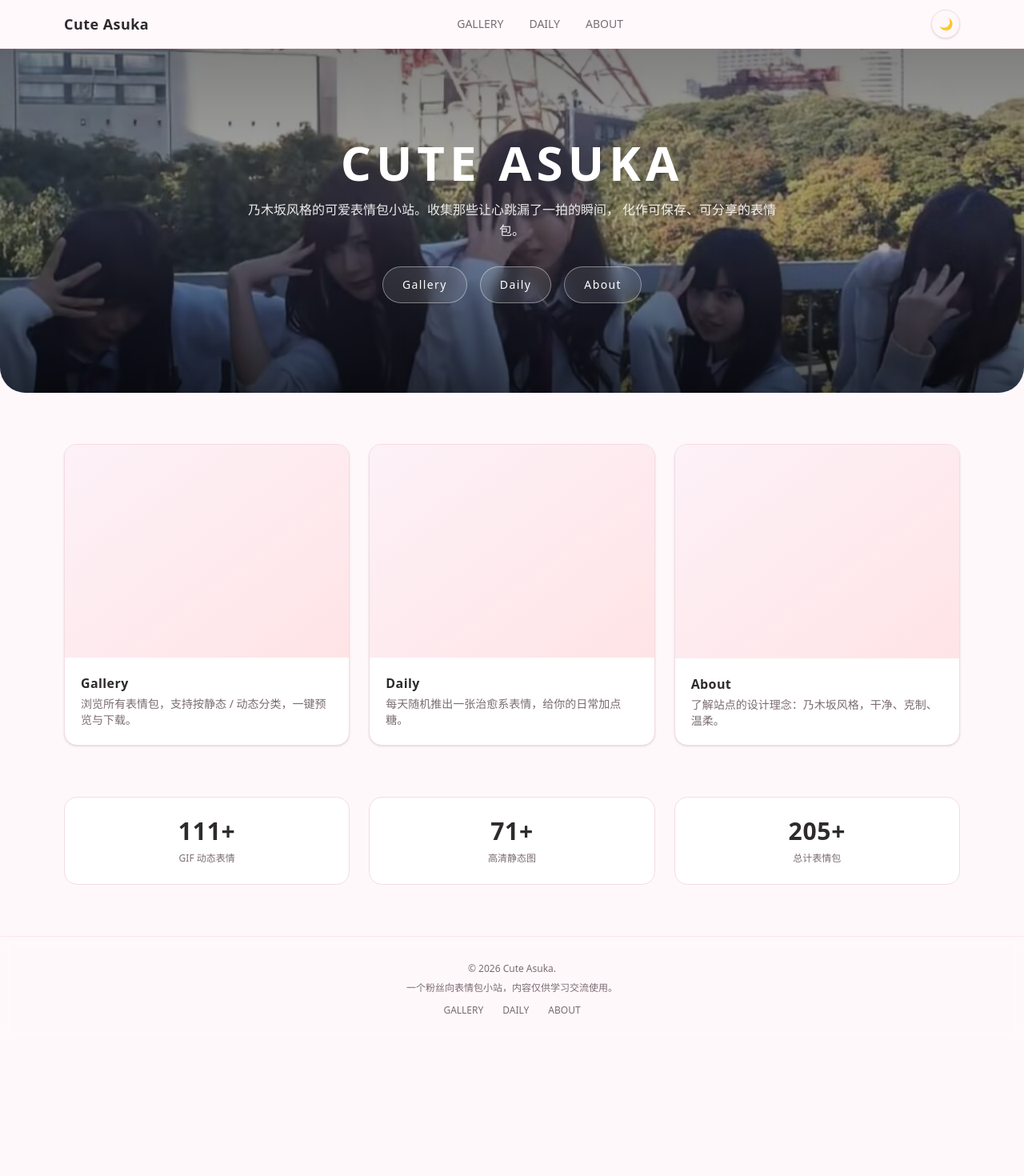
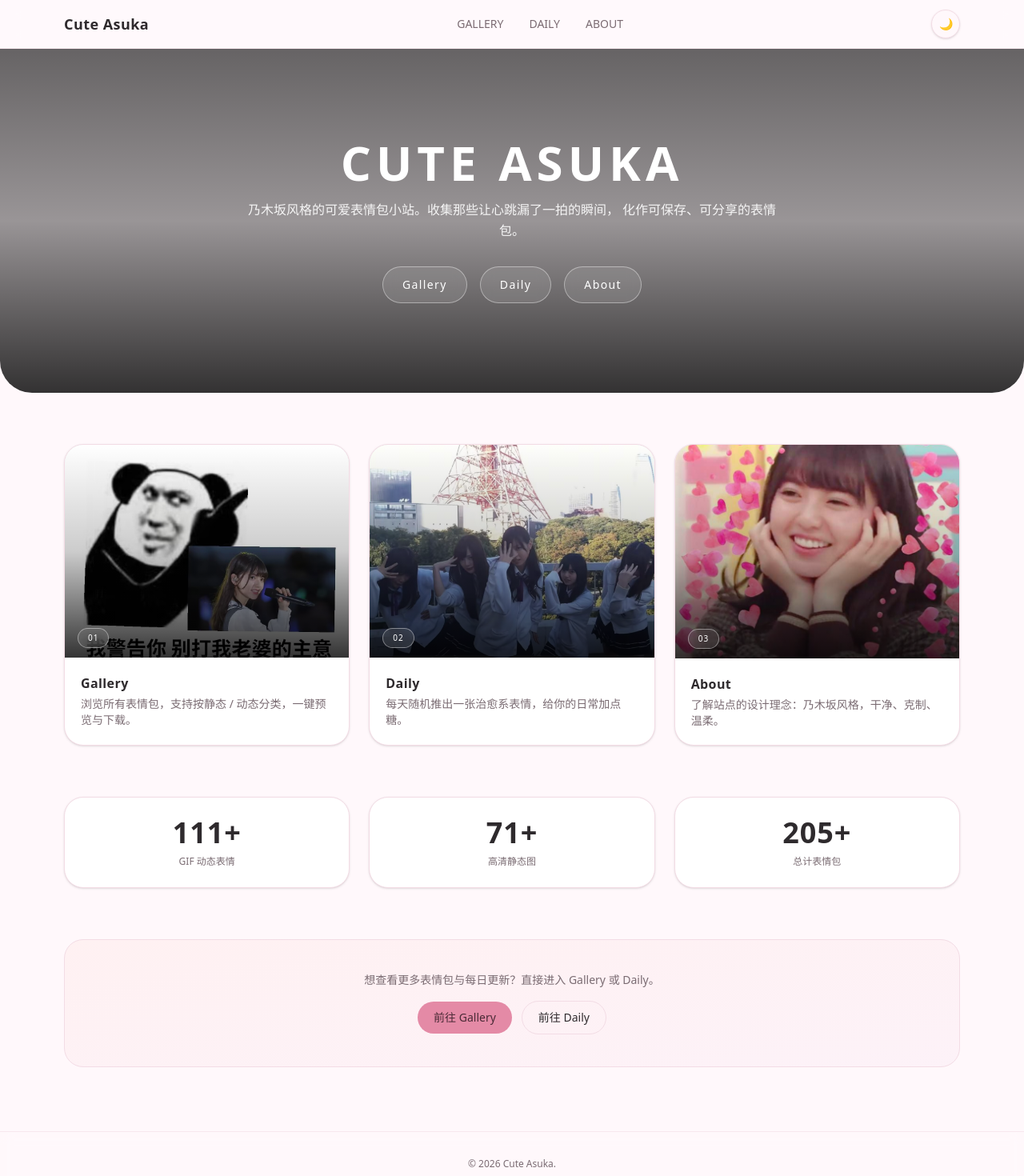
Before and after one commit to 16Miku/cute-asuka, a Next.js app: page / in a window 1280 px wide. Shown: the top 1470 px of the page at 80% size. Before the commit the page ends 1303 px from the top, so only its background shows below. Built offline with nearby package versions, Linux system fonts and the light colour scheme.

Commit message:
feat: 优化首页视觉与内容完整度
- features 卡片从渐变占位替换为真实封面图
- 为每张卡片增加编号叠层，增强视觉层次
- 补充统计卡片与底部 CTA，首页内容更完整
- 优化首页整体间距、圆角与暗色模式对比度

```diff
--- a/src/app/page.tsx
+++ b/src/app/page.tsx
@@ -5,33 +5,38 @@ import Image from "next/image";
 import { motion } from "framer-motion";
 import { useState, useEffect } from "react";
 
+type Feature = { title: string; desc: string; href: string; cover: string };
+
 const stats = [
   { label: "GIF 动态表情", value: "111+" },
   { label: "高清静态图", value: "71+" },
   { label: "总计表情包", value: "205+" },
 ];
 
-const features = [
+const features: Feature[] = [
   {
     title: "Gallery",
     desc: "浏览所有表情包，支持按静态 / 动态分类，一键预览与下载。",
     href: "/gallery",
+    cover: "/images/1EE7B161F569BD20637D529E37840F1D.jpg",
   },
   {
     title: "Daily",
     desc: "每天随机推出一张治愈系表情，给你的日常加点糖。",
     href: "/daily",
+    cover: "/images/0D4291F4BA750219AD4B85B438B8966E.jpg",
   },
   {
     title: "About",
     desc: "了解站点的设计理念：乃木坂风格，干净、克制、温柔。",
     href: "/about",
+    cover: "/images/0D80C53FF8683DFAA86487E7E93CC263.jpg",
   },
 ];
 
 export default function Home() {
   const [ready, setReady] = useState(false);
-  const [highlight, setHighlight] = useState("/images/0D4291F4BA750219AD4B85B438B8966E.jpg");
+  const [highlight, setHighlight] = useState<string | null>(null);
 
   useEffect(() => {
     setReady(true);
@@ -39,8 +44,9 @@ export default function Home() {
 
   return (
     <div className="relative min-h-screen">
-      <section className="relative overflow-hidden rounded-b-[2rem]">
+      <section className="relative overflow-hidden rounded-b-[2.5rem]">
         <div className="absolute inset-0">
+          {highlight && (
             <Image
               src={highlight}
               alt="hero"
@@ -48,7 +54,8 @@ export default function Home() {
               priority
               className="object-cover object-center"
             />
-          <div className="absolute inset-0 bg-gradient-to-b from-black/50 via-black/30 to-black/70" />
+          )}
+          <div className="absolute inset-0 bg-gradient-to-b from-black/60 via-black/40 to-black/80" />
         </div>
         <div className="relative mx-auto max-w-6xl px-4 py-28 text-center">
           <motion.h1
@@ -89,16 +96,31 @@ export default function Home() {
 
       <section className="mx-auto max-w-6xl px-4 py-16">
         <div className="grid gap-6 md:grid-cols-3">
-          {features.map((item) => (
+          {features.map((item, idx) => (
             <Link
               key={item.href}
               href={item.href}
-              className="group relative overflow-hidden rounded-2xl border border-border bg-card shadow-sm transition hover:shadow-md"
+              className="group relative overflow-hidden rounded-3xl border border-border bg-card shadow-sm transition hover:shadow-lg"
             >
-              <div className="aspect-[4/3] w-full bg-gradient-to-br from-pink-50 to-rose-100 dark:from-zinc-800 dark:to-zinc-900" />
+              <div className="relative aspect-[4/3] w-full overflow-hidden bg-zinc-200 dark:bg-zinc-800">
+                <Image
+                  src={item.cover}
+                  alt={item.title}
+                  fill
+                  className="object-cover transition duration-500 group-hover:scale-105"
+                />
+                <div className="absolute inset-0 bg-gradient-to-t from-black/80 via-black/20 to-transparent" />
+                <div className="absolute bottom-3 left-4 rounded-full border border-white/40 bg-white/10 px-3 py-1 text-[10px] tracking-widest text-white backdrop-blur">
+                  0{idx + 1}
+                </div>
+              </div>
               <div className="p-5">
-                <h3 className="text-base font-semibold tracking-wide">{item.title}</h3>
-                <p className="mt-1 text-sm text-muted-foreground">{item.desc}</p>
+                <h3 className="text-base font-semibold tracking-wide">
+                  {item.title}
+                </h3>
+                <p className="mt-1 text-sm text-muted-foreground">
+                  {item.desc}
+                </p>
               </div>
             </Link>
           ))}
@@ -110,14 +132,36 @@ export default function Home() {
           {stats.map((item) => (
             <div
               key={item.label}
-              className="rounded-2xl border border-border bg-card p-6 text-center"
+              className="rounded-3xl border border-border bg-card p-6 text-center shadow-sm transition hover:shadow-md"
             >
-              <p className="text-3xl font-bold tracking-wide">{item.value}</p>
+              <p className="text-4xl font-bold tracking-wide">{item.value}</p>
               <p className="mt-2 text-xs text-muted-foreground">{item.label}</p>
             </div>
           ))}
         </div>
       </section>
+
+      <section className="mx-auto max-w-6xl px-4 pb-20">
+        <div className="rounded-3xl border border-border bg-gradient-to-br from-rose-50 to-pink-50 px-6 py-10 text-center dark:from-zinc-900 dark:to-zinc-800">
+          <p className="text-sm text-muted-foreground">
+            想查看更多表情包与每日更新？直接进入 Gallery 或 Daily。
+          </p>
+          <div className="mt-4 flex flex-wrap items-center justify-center gap-3">
+            <Link
+              href="/gallery"
+              className="rounded-full bg-accent px-5 py-2.5 text-sm font-medium text-akane-foreground transition hover:brightness-110"
+            >
+              前往 Gallery
+            </Link>
+            <Link
+              href="/daily"
+              className="rounded-full border border-border px-5 py-2.5 text-sm transition hover:border-accent"
+            >
+              前往 Daily
+            </Link>
+          </div>
+        </div>
+      </section>
     </div>
   );
 }
```
Lines whose indentation alone changed are shown as unchanged.
